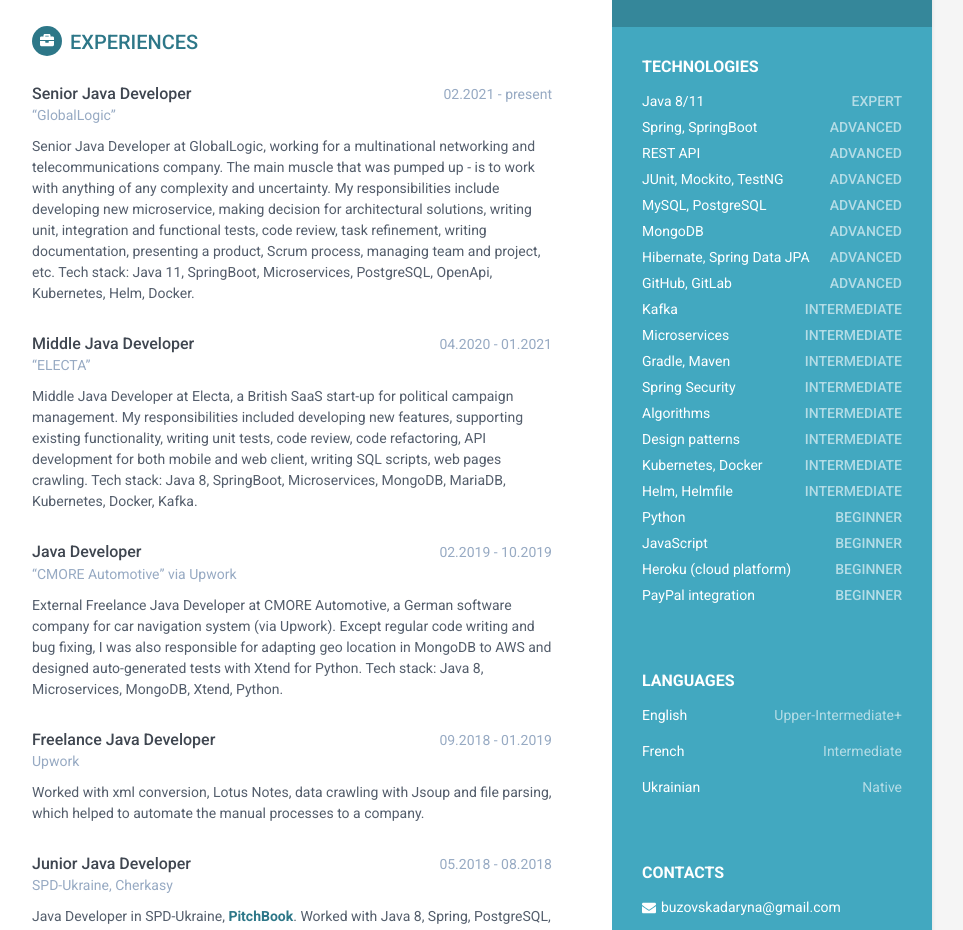
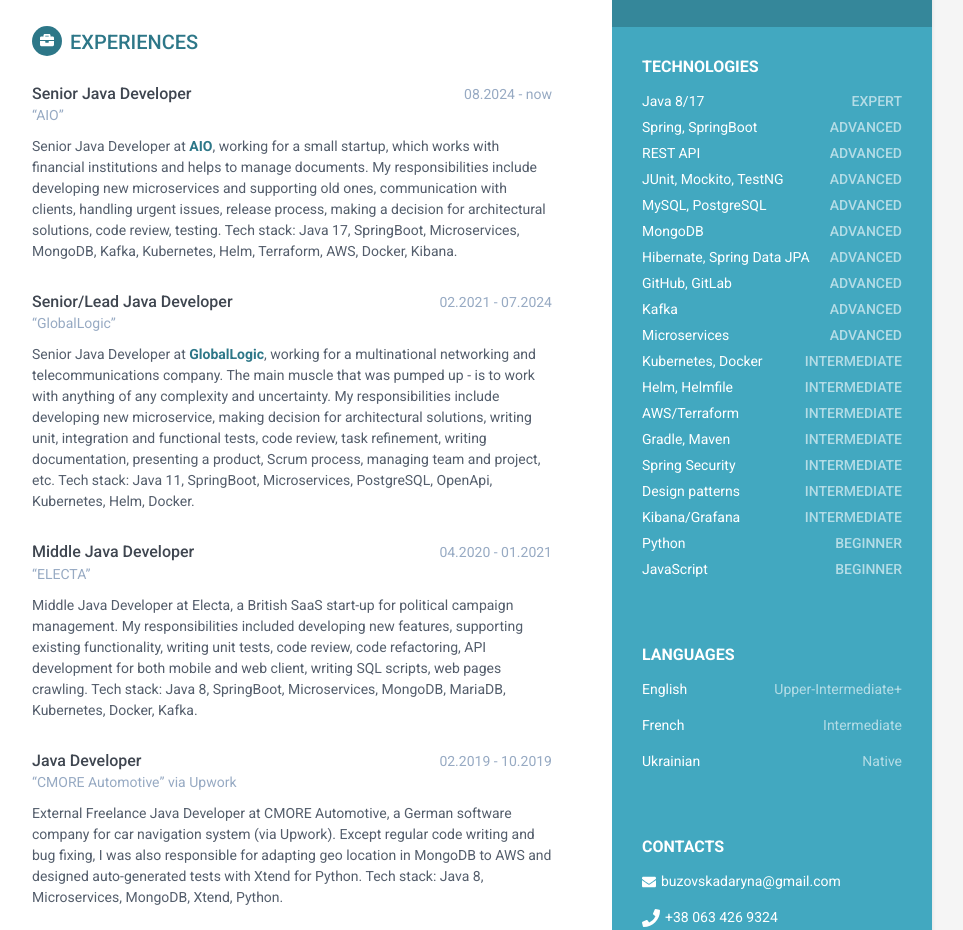
Before and after one commit to dasha-buzovska/CV_general, a plain HTML site: page index.html in a window 1280 px wide. Shown: the part 321-1251 px from the top of the page, without its empty margins (188-1151 px from the left). Drawn offline with Linux system fonts and the light colour scheme.

Commit message:
add new position and skills

```diff
--- a/index.html
+++ b/index.html
@@ -31,7 +31,7 @@
             <div class="education-container container-block">
                 <h2 class="container-block-title">Technologies</h2>
                 <div class="row-opposite">
-                    <span class="degree">Java 8/11</span>
+                    <span class="degree">Java 8/17</span>
                     <span class="meta">EXPERT</span>
                 </div><!--//item-->
 
@@ -64,14 +64,26 @@
                     <span class="degree">GitHub, GitLab</span>
                     <span class="meta">ADVANCED</span>
                 </div><!--//item-->
+                <div class="row-opposite">
+                    <span class="degree">Kafka</span>
+                    <span class="meta">ADVANCED</span>
+                </div><!--//item-->
+                <div class="row-opposite">
+                    <span class="degree">Microservices</span>
+                    <span class="meta">ADVANCED</span>
+                </div><!--//item-->
 
                 <!-- INTERMEDIATE -->
                 <div class="row-opposite">
-                    <span class="degree">Kafka</span>
+                    <span class="degree">Kubernetes, Docker</span>
                     <span class="meta">INTERMEDIATE</span>
                 </div><!--//item-->
                 <div class="row-opposite">
-                    <span class="degree">Microservices</span>
+                    <span class="degree">Helm, Helmfile</span>
+                    <span class="meta">INTERMEDIATE</span>
+                </div><!--//item-->
+                <div class="row-opposite">
+                    <span class="degree">AWS/Terraform</span>
                     <span class="meta">INTERMEDIATE</span>
                 </div><!--//item-->
                 <div class="row-opposite">
@@ -83,19 +95,11 @@
                     <span class="meta">INTERMEDIATE</span>
                 </div><!--//item-->
                 <div class="row-opposite">
-                    <span class="degree">Algorithms</span>
-                    <span class="meta">INTERMEDIATE</span>
-                </div><!--//item-->
-                <div class="row-opposite">
                     <span class="degree">Design patterns</span>
                     <span class="meta">INTERMEDIATE</span>
                 </div><!--//item-->
                 <div class="row-opposite">
-                    <span class="degree">Kubernetes, Docker</span>
-                    <span class="meta">INTERMEDIATE</span>
-                </div><!--//item-->
-                <div class="row-opposite">
-                    <span class="degree">Helm, Helmfile</span>
+                    <span class="degree">Kibana/Grafana</span>
                     <span class="meta">INTERMEDIATE</span>
                 </div><!--//item-->
 
@@ -106,14 +110,6 @@
                 </div><!--//item-->
                 <div class="row-opposite">
                     <span class="degree">JavaScript</span>
-                    <span class="meta">BEGINNER</span>
-                </div><!--//item-->
-                <div class="row-opposite">
-                    <span class="degree">Heroku (cloud platform)</span>
-                    <span class="meta">BEGINNER</span>
-                </div><!--//item-->
-                <div class="row-opposite">
-                    <span class="degree">PayPal integration</span>
                     <span class="meta">BEGINNER</span>
                 </div><!--//item-->
 
@@ -161,7 +157,7 @@
             <section class="section summary-section">
                 <h2 class="section-title"><span class="icon-holder"><i class="fas fa-user"></i></span>Senior/Lead Java Developer</h2>
                 <div class="summary">
-                    <p>If you read this CV you've already made a great choice to contact me. What you need to know, I’m a Senior Java Engineer with strong experience in developing SpringBoot RESTful applications based on microservices architecture, as well as in many other adjacent technologies and concepts. Also I played role of Design Lead and Scrum Master on my last project, so I have good management skills as well. Solving challenging problems gives me a great sense of achievement and I strive to keep my code clean, secure and tested as much as possible.</p>
+                    <p>If you read this CV you've already made a great choice to contact me. What you need to know, I’m a Senior/Lead Java Engineer with strong experience in developing SpringBoot RESTful applications based on microservices architecture, as well as in many other adjacent technologies and concepts. Also, I played role of Design Lead and Scrum Master over 2 years on previous project, so I have good management skills as well. Solving challenging problems gives me a great sense of achievement and I strive to keep my code clean, secure and tested as much as possible.</p>
                 </div><!--//summary-->
             </section><!--//section-->
 
@@ -172,12 +168,25 @@
                     <div class="meta">
                         <div class="upper-row">
                             <h3 class="job-title">Senior Java Developer</h3>
-                            <div class="time">02.2021 - present</div>
+                            <div class="time">08.2024 - now</div>
+                        </div><!--//upper-row-->
+                        <div class="company">“AIO”</div>
+                    </div><!--//meta-->
+                    <div class="details">
+                        <p>Senior Java Developer at <a class="link-general" href="https://www.aio.network/" target="_blank">AIO</a>, working for a small startup, which works with financial institutions and helps to manage documents. My responsibilities include developing new microservices and supporting old ones, communication with clients, handling urgent issues, release process, making a decision for architectural solutions, code review, testing.  Tech stack: Java 17, SpringBoot, Microservices, MongoDB, Kafka, Kubernetes, Helm, Terraform, AWS, Docker, Kibana.</p>
+                    </div><!--//details-->
+                </div><!--//item-->
+
+                <div class="item">
+                    <div class="meta">
+                        <div class="upper-row">
+                            <h3 class="job-title">Senior/Lead Java Developer</h3>
+                            <div class="time">02.2021 - 07.2024</div>
                         </div><!--//upper-row-->
                         <div class="company">“GlobalLogic”</div>
                     </div><!--//meta-->
                     <div class="details">
-                        <p>Senior Java Developer at GlobalLogic, working for a multinational networking and telecommunications company. The main muscle that was pumped up - is to work with anything of any complexity and uncertainty. My responsibilities include developing new microservice, making decision for architectural solutions, writing unit, integration and functional tests, code review, task refinement, writing documentation, presenting a product, Scrum process, managing team and project, etc. Tech stack: Java 11, SpringBoot, Microservices, PostgreSQL, OpenApi, Kubernetes, Helm, Docker.</p>
+                        <p>Senior Java Developer at <a class="link-general" href="https://www.globallogic.com/ua/about/" target="_blank">GlobalLogic</a>, working for a multinational networking and telecommunications company. The main muscle that was pumped up - is to work with anything of any complexity and uncertainty. My responsibilities include developing new microservice, making decision for architectural solutions, writing unit, integration and functional tests, code review, task refinement, writing documentation, presenting a product, Scrum process, managing team and project, etc. Tech stack: Java 11, SpringBoot, Microservices, PostgreSQL, OpenApi, Kubernetes, Helm, Docker.</p>
                     </div><!--//details-->
                 </div><!--//item-->
 
```
